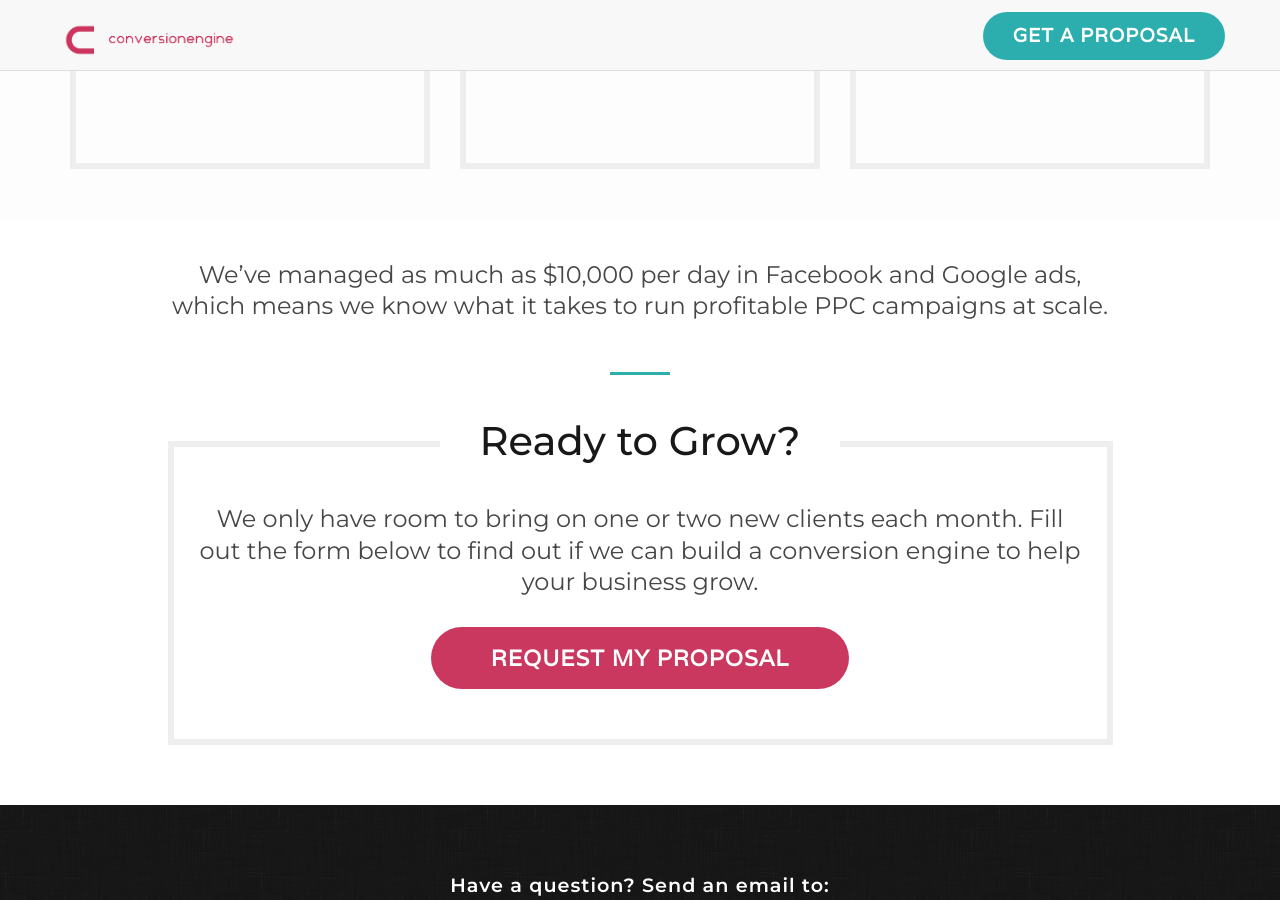
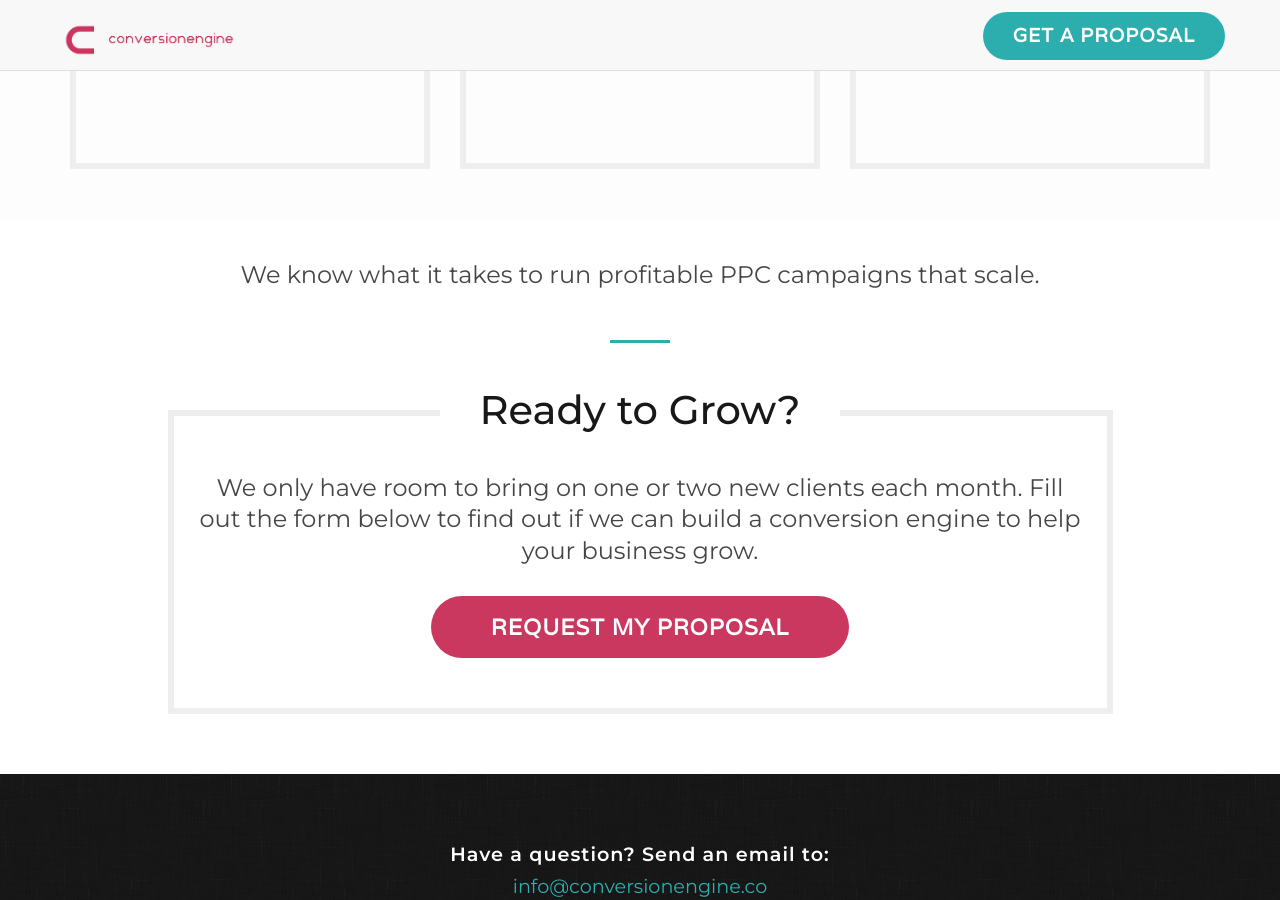
Before and after one commit to nyutka/conversionengine, a Jekyll site: the page built from index.html, in a window 1280 px wide and 900 px high, scrolled down 1527 px. Built offline with Jekyll 4.4.1, drawn with Linux system fonts in a browser that asks for light colours.

Commit message:
Changing the sentance

```diff
--- a/_includes/services.html
+++ b/_includes/services.html
@@ -43,7 +43,7 @@
     <div class="container text-center">
         <div class="row">
             <div class="col-md-10 col-md-offset-1">
-                <p class="subheading">We’ve managed as much as $10,000 per day in Facebook and Google ads, which means we know what it takes to run profitable PPC campaigns at scale.</p>
+                <p class="subheading">We know what it takes to run profitable PPC campaigns that scale.</p>
                 <hr class="subheader-line">
             </div>
         </div>
```
